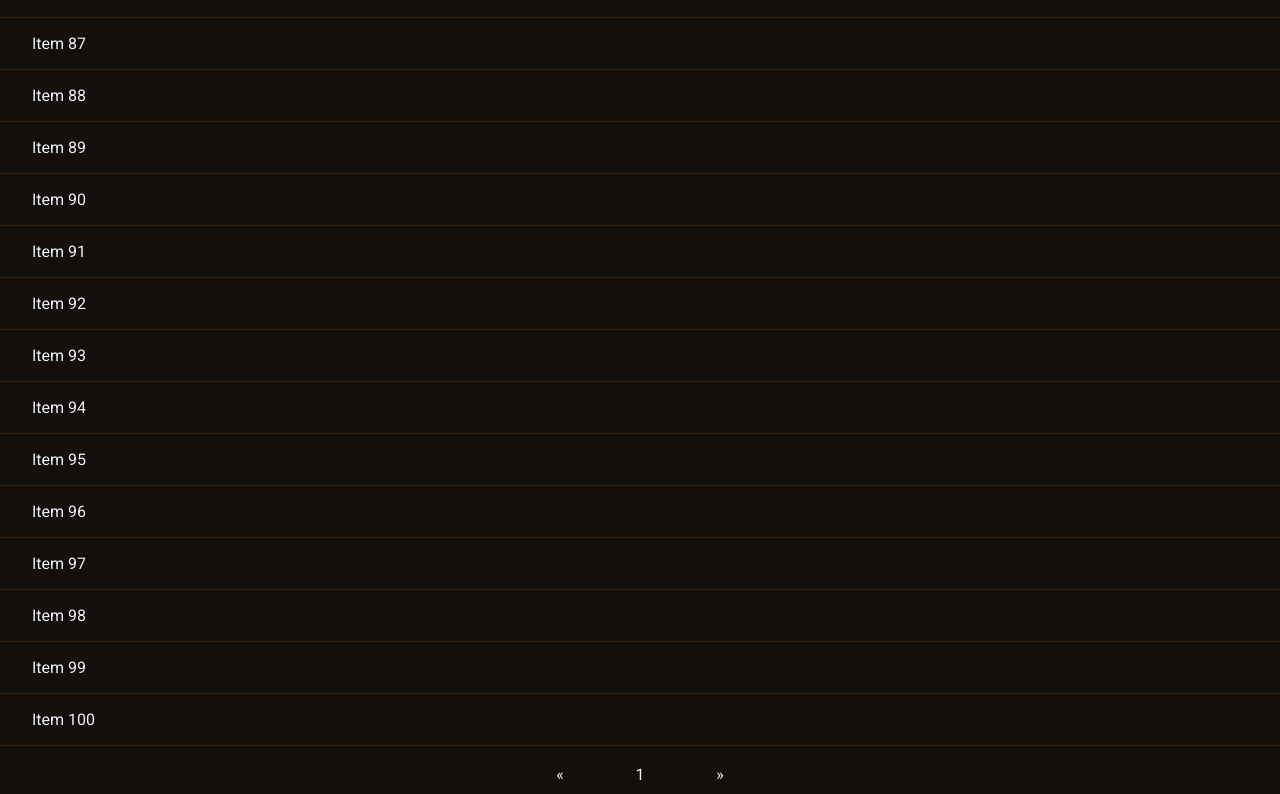
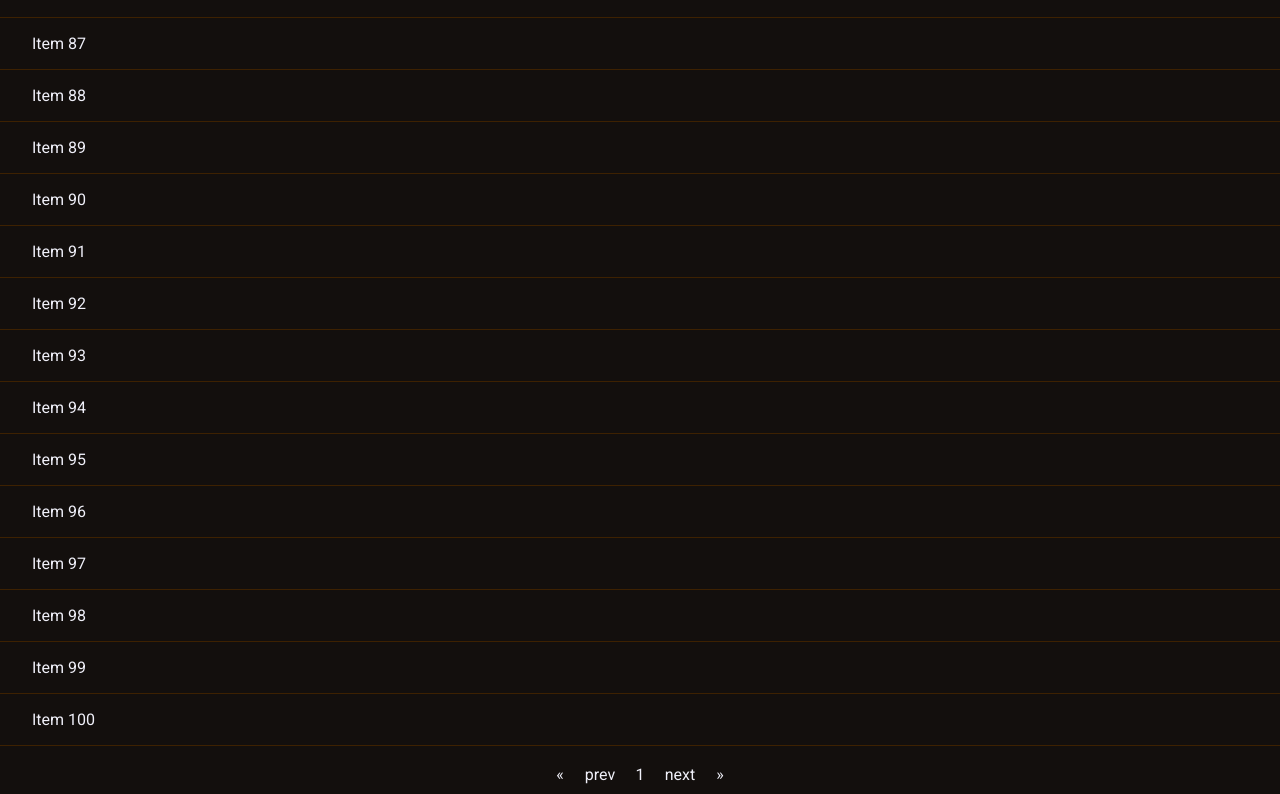
Before and after one commit to JoaoCampos-M/react-paginacao, a React (Create React App) app: page / in a window 1280 px wide. Shown: the part 4556-5350 px from the top of the page. Built offline with nearby package versions, Linux system fonts and the light colour scheme.

Commit message:
adiciona os controles da paginaçao

```diff
--- a/src/pages/home/index.js
+++ b/src/pages/home/index.js
@@ -1,6 +1,18 @@
 import React from 'react'
 import './style.css'
 function Home() {
+  const data = Array.from({ length: 100 }).map((_, index) => {
+    return `Item ${index + 1}`
+  })
+
+  /** =========================================================== */
+  const perPage = 5
+  const state = {
+    page: 1,
+    perPage,
+    totalPage: Math.ceil(data.length / perPage)
+  }
+
   function List() {
     /**
      * Populando a lista com array método 1
@@ -11,9 +23,6 @@ function Home() {
 
     */
 
-    const data = Array.from({ length: 100 }).map((_, index) => {
-      return `Item ${index + 1}`
-    })
     return (
       <div>
         {data.map((e, i) => {
@@ -27,6 +36,38 @@ function Home() {
     )
   }
 
+  function prev() {
+    state.page++
+    const lastPage = state.page > state.totalPage
+    if (lastPage) {
+      state.page--
+    }
+    updatePg()
+  }
+  function next() {
+    state.page--
+    if (state.page < 1) {
+      state.page++
+    }
+    updatePg()
+  }
+  function goTo(page) {
+    if (page < 1) {
+      page = 1
+    }
+
+    state.page = page
+    if (page > state.totalPage) {
+      state.page = state.totalPage
+    }
+    updatePg()
+  }
+  function updatePg() {
+    console.log(state.page)
+  }
+
+  console.log(state.totalPage)
+
   return (
     <div className="container">
       <header>
@@ -36,13 +77,41 @@ function Home() {
       <div id="paginate">
         <List></List>
         <div className="controls">
-          <div className="first">&#171;</div>
-          <div className="prev"></div>
+          <div
+            className="first"
+            onClick={() => {
+              goTo(1)
+            }}
+          >
+            &#171;
+          </div>
+          <div
+            className="prev"
+            onClick={() => {
+              prev()
+            }}
+          >
+            prev
+          </div>
           <div className="numbers">
             <div>1</div>
           </div>
-          <div className="next"></div>
-          <div className="last">&#187;</div>
+          <div
+            className="next"
+            onClick={() => {
+              next()
+            }}
+          >
+            next
+          </div>
+          <div
+            className="last"
+            onClick={() => {
+              goTo(state.totalPage)
+            }}
+          >
+            &#187;
+          </div>
         </div>
       </div>
     </div>
```
